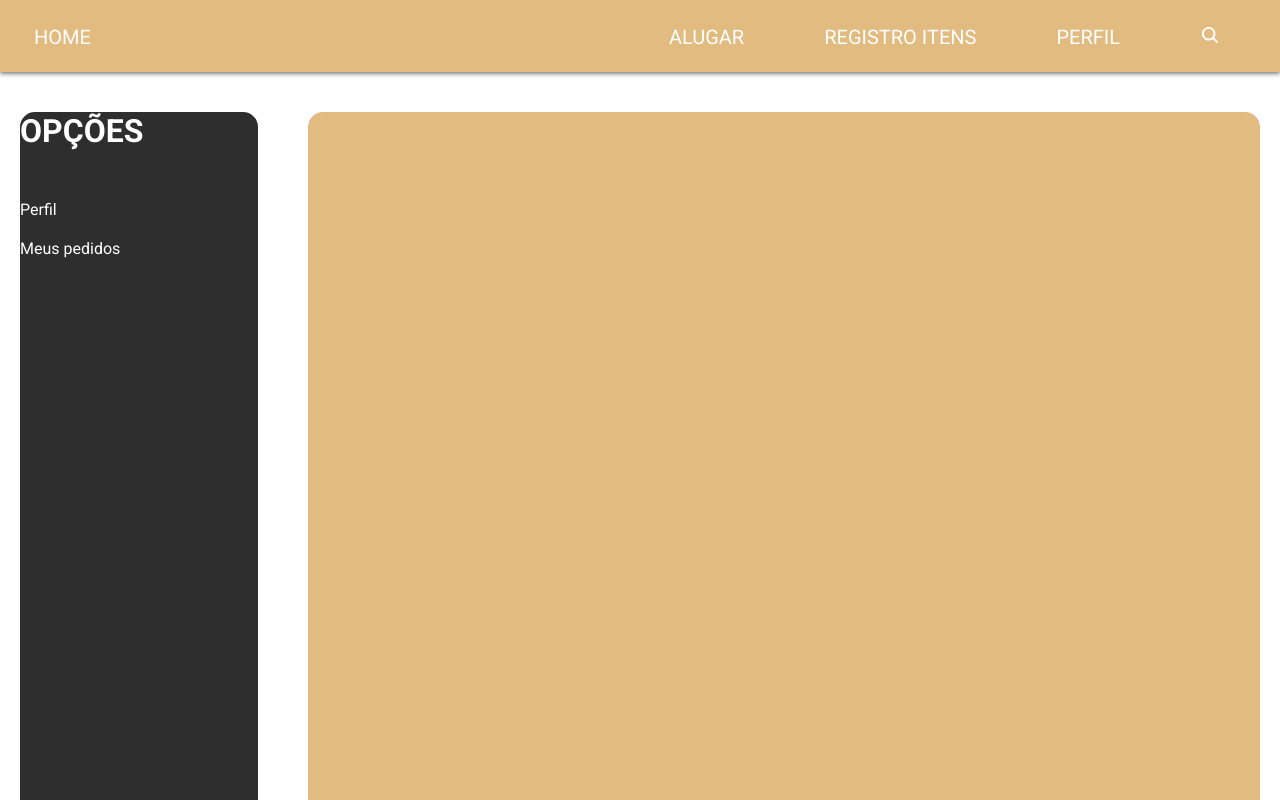
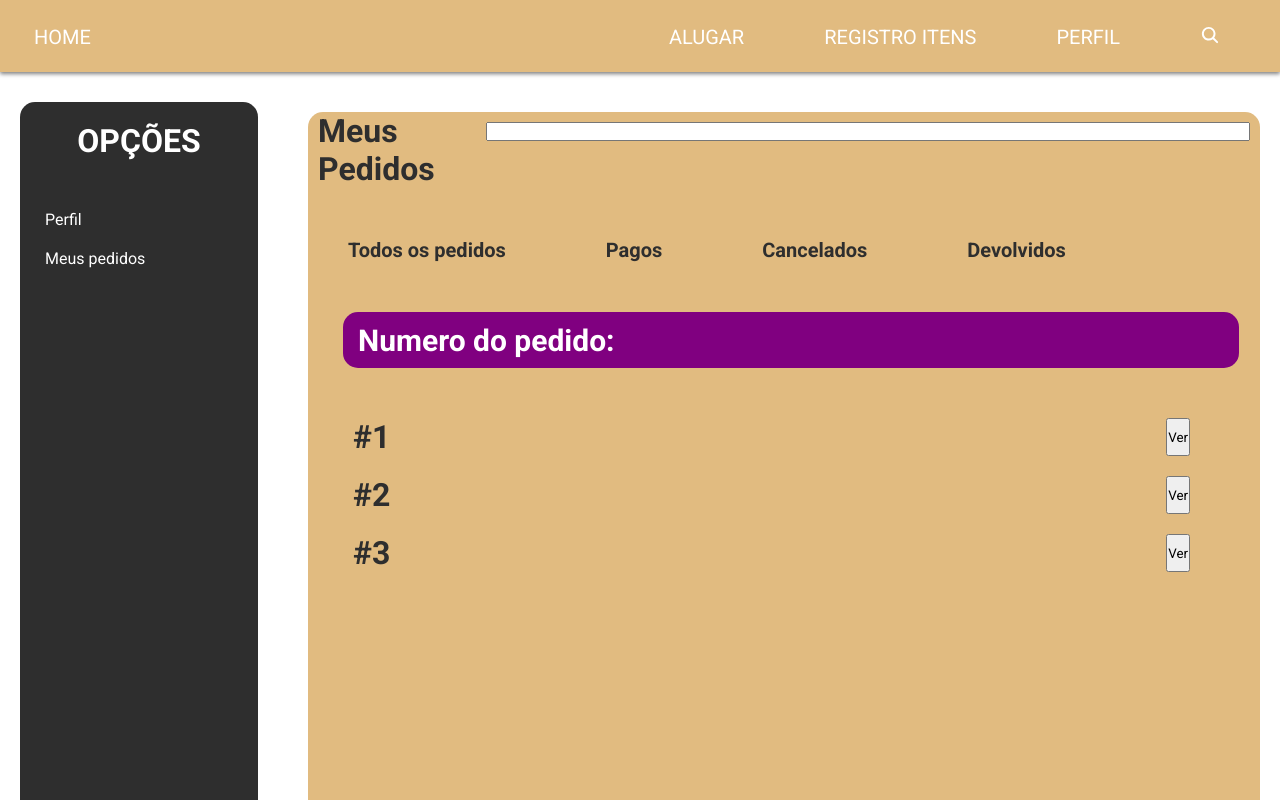
Before and after one commit to jhdh26/unreleased, a React (Vite) app: page /pedidos in a window 1280 px wide. Shown: the top 800 px of the page. Built offline with nearby package versions, Linux system fonts and the light colour scheme.

Commit message:
fix: att meus pedidos

```diff
--- a/src/components/MyOrders/MyOrders.css
+++ b/src/components/MyOrders/MyOrders.css
@@ -18,8 +18,14 @@
     border-radius: 15px;
 }
 
+.left-myorders{ /*ARRUMAR AQUI*/
+    text-align: center;
+    padding-top: 20px;
+}
+
 .myorders-content-left {
     padding-top: 50px;
+    padding-left: 25px;
     display: flex;
     flex-direction: column;
     text-align: left;
@@ -34,3 +40,60 @@
     margin-right: 20px;
     border-radius: 15px;
 }
+
+.order-header{
+    display: flex;
+    padding-inline: 10px;
+}
+
+.order-buttons{
+    display: flex;
+    gap: 100px;
+    font-size: 10px;
+    padding-top: 50px;
+    padding-left: 40px;
+}
+
+.order-buttons>h1:hover{
+    text-decoration: underline;
+    transform: scale(1.05);
+    cursor: pointer;
+    font-weight: bold;
+}
+
+.all-orders{
+    display: flex;
+    flex-direction: column;
+}
+
+.orders-text{
+    display: flex;
+    justify-content: space-between;
+    align-items: center;
+    margin-left: 35px;
+    margin-top: 50px;
+    background-color: purple;
+    border-radius: 15px;
+    width: 70vw;
+    height: 7vh;
+}
+
+.orders-text > h1 {
+    padding: 15px;
+    font-size: 30px;
+    color: #fff;
+}
+
+.orders-products{
+    display: flex;
+    flex-direction: column;
+    margin-left: 45px;
+    margin-right: 70px;
+    padding-top: 50px;
+    gap: 20px;
+}
+
+.orders-products-number{
+    display: flex;
+    justify-content: space-between;
+}
--- a/src/components/MyOrders/index.jsx
+++ b/src/components/MyOrders/index.jsx
@@ -1,14 +1,13 @@
 import { useNavigate } from 'react-router-dom'
 import './MyOrders.css'
+import InputText from '../InputText'
 
 const MyOrders = (props) => {
 
-    const navigate = useNavigate ()
-    const navigatePerfil = () =>{
+    const navigate = useNavigate()
+    const navigatePerfil = () => {
         navigate('/perfil')
     }
-
-
 
     return (
         <div className="main-myorders">
@@ -16,10 +15,39 @@ const MyOrders = (props) => {
                 <h1>OPÇÕES</h1>
                 <div className="myorders-content-left">
                     <p onClick={navigatePerfil}>Perfil</p>
-                    <p>Meus pedidos</p>
+                    <p className='on-page'>Meus pedidos</p>
                 </div>
             </div>
             <div className="right-myorders">
+                <div className="order-header">
+                    <h1>Meus Pedidos</h1>
+                    <InputText />
+                </div>
+                <div className="order-buttons">
+                    <h1>Todos os pedidos</h1>
+                    <h1>Pagos</h1>
+                    <h1>Cancelados</h1>
+                    <h1>Devolvidos</h1>
+                </div>
+                <div className="all-orders">
+                    <div className="orders-text">
+                        <h1>Numero do pedido:</h1>
+                    </div>
+                    <div className="orders-products">
+                        <div className="orders-products-number">
+                            <h1>#1</h1>
+                            <button>Ver</button>
+                        </div>
+                        <div className="orders-products-number">
+                            <h1>#2</h1>
+                            <button>Ver</button>
+                        </div>
+                        <div className="orders-products-number">
+                            <h1>#3</h1>
+                            <button>Ver</button>
+                        </div>
+                    </div>
+                </div>
             </div>
         </div>
     )
```
